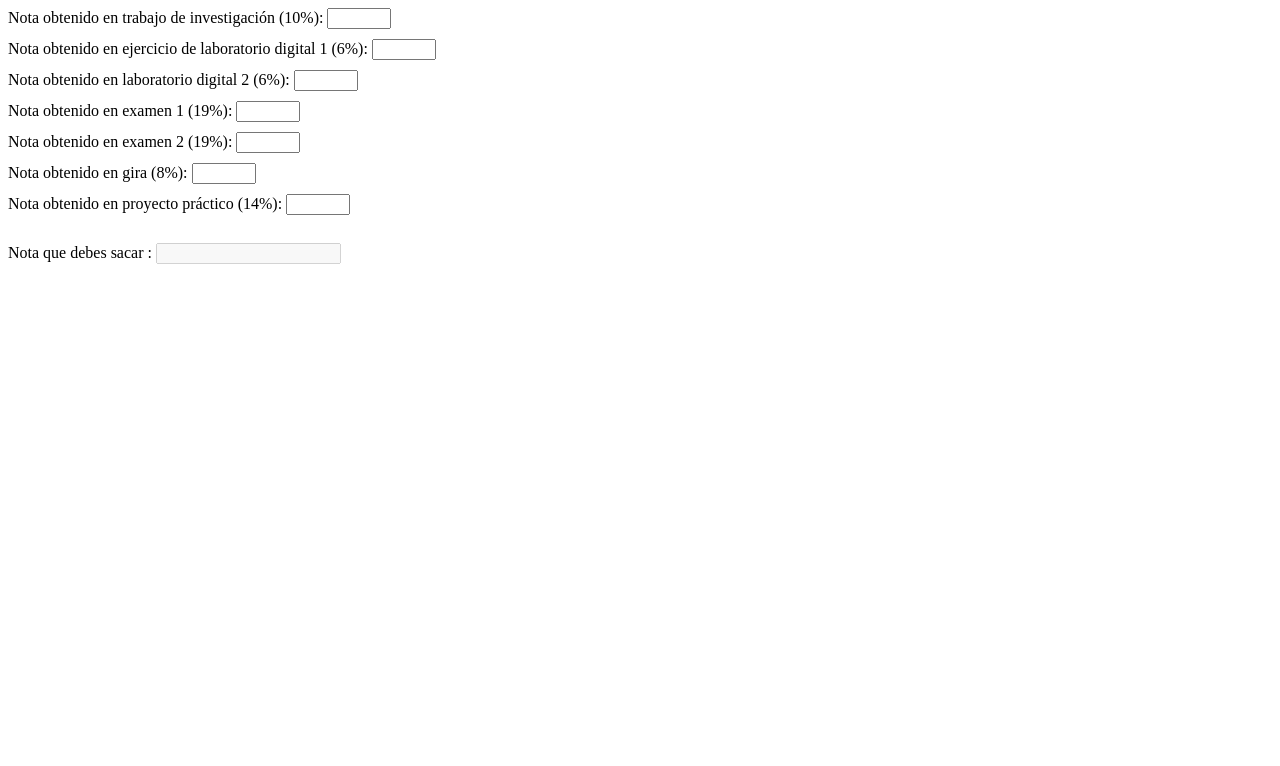
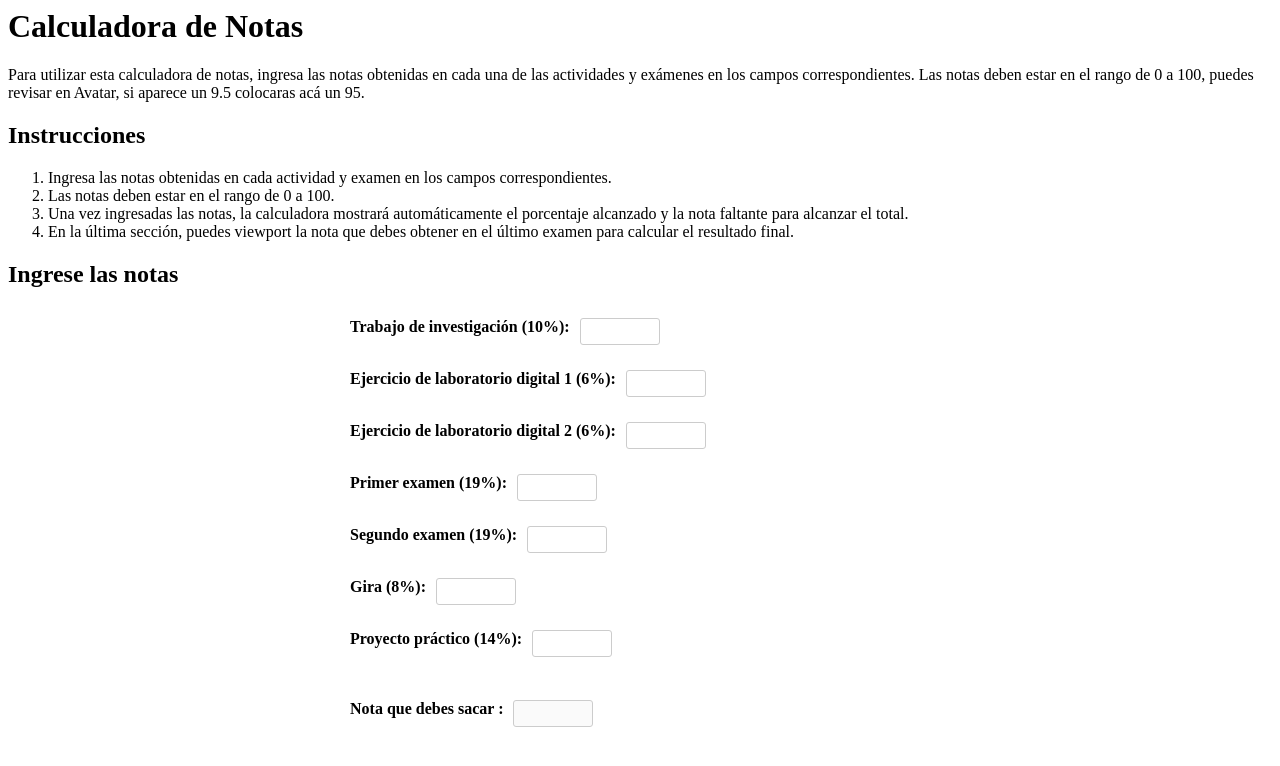
Before and after one commit to Cristian-RM/IGAQuedebosacarCursoElectricidad, a plain HTML site: page index.html in a window 1280 px wide. Drawn offline with Linux system fonts and the light colour scheme.

Commit message:
se mejora el css

```diff
--- a/index.html
+++ b/index.html
@@ -9,46 +9,118 @@
         .rubro {
             margin-bottom: 10px;
         }
+
+        .panel-notas {
+            display: flex;
+            flex-wrap: wrap;
+            justify-content: start;
+            align-items: start;
+            margin: 0 auto;
+            max-width: 600px;
+        }
+
+        .rubro {
+            display: flex;
+            flex-direction: row;
+            margin: 10px;
+            width: 100%;
+        }
+
+        label {
+            font-weight: bold;
+            margin-bottom: 5px;
+        }
+
+        .rubro input {
+            padding: 5px;
+            border: 1px solid #ccc;
+            border-radius: 3px;
+            width: 80px;
+            margin-bottom: 5px;
+            margin-left: 10px;
+        }
+
+        label[id$="porcentaje"],
+        span[id$="porcentaje"] {
+            font-weight: bold;
+            margin-left: 5px;
+        }
+
+        span[id$="porcentaje"] {
+            display: inline-block;
+            padding: 2px 5px;
+            background-color: #eee;
+            border-radius: 3px;
+        }
+
+        label[id="porcentajeTotal"],
+        label[id="notafaltantetotal"] {
+            font-weight: bold;
+            margin-top: 10px;
+        }
+
+        input[type="number"]::-webkit-inner-spin-button,
+        input[type="number"]::-webkit-outer-spin-button {
+            -webkit-appearance: none;
+            margin: 0;
+        }
     </style>
 </head>
 
 <body onload="preparar()">
+    <h1>Calculadora de Notas</h1>
+    <p>Para utilizar esta calculadora de notas, ingresa las notas obtenidas en cada una de las actividades y exámenes en
+        los campos correspondientes. Las notas deben estar en el rango de 0 a 100, puedes revisar en Avatar, si aparece
+        un 9.5 colocaras acá un 95.</p>
+    <h2>Instrucciones</h2>
+    <ol>
+        <li>Ingresa las notas obtenidas en cada actividad y examen en los campos correspondientes.</li>
+        <li>Las notas deben estar en el rango de 0 a 100.</li>
+        <li>Una vez ingresadas las notas, la calculadora mostrará automáticamente el porcentaje alcanzado y la nota
+            faltante para alcanzar el total.</li>
+        <li>En la última sección, puedes viewport la nota que debes obtener en el último examen para calcular el
+            resultado final.</li>
+    </ol>
+
+
+    <h2>Ingrese las notas</h2>
+    <div class="panel-notas">
         <div class="rubro">
-        <label for="trabajoInvestigacion">Nota obtenido en trabajo de investigación (10%):</label>
+            <label for="trabajoInvestigacion">Trabajo de investigación (10%):</label>
             <input type="number" id="trabajoInvestigacion" min="0" max="100">
             <label id="trabajoInvestigacionporcentaje"></label>
         </div>
 
         <div class="rubro">
-        <label for="ejercicioLabDigital">Nota obtenido en ejercicio de laboratorio digital 1 (6%):</label>
+            <label for="ejercicioLabDigital">Ejercicio de laboratorio digital 1 (6%):</label>
             <input type="number" id="labDigital1" min="0" max="100">
             <label id="labDigital1porcentaje"></label>
         </div>
         <div class="rubro">
-        <label for="labDigital2">Nota obtenido en laboratorio digital 2 (6%):</label>
+            <label for="labDigital2">Ejercicio de laboratorio digital 2 (6%):</label>
             <input type="number" id="labDigital2" min="0" max="100">
             <label id="labDigital2porcentaje"></label>
         </div>
         <div class="rubro">
-        <label for="examen1">Nota obtenido en examen 1 (19%):</label>
+            <label for="examen1">Primer examen (19%):</label>
             <input type="number" id="examen1" min="0" max="100">
             <label id="examen1porcentaje"></label>
         </div>
         <div class="rubro">
-        <label for="examen2">Nota obtenido en examen 2 (19%):</label>
+            <label for="examen2">Segundo examen (19%):</label>
             <input type="number" id="examen2" min="0" max="100">
             <label id="examen2porcentaje"></label>
         </div>
 
         <div class="rubro">
-        <label for="gira">Nota obtenido en gira (8%):</label>
+            <label for="gira">Gira (8%):</label>
             <input type="number" id="gira" min="0" max="100">
             <label id="giraporcentaje"></label>
         </div>
         <div class="rubro">
-        <label for="proyectoPractico">Nota obtenido en proyecto práctico (14%):</label>
+            <label for="proyectoPractico">Proyecto práctico (14%):</label>
             <input type="number" id="proyectoPractico" min="0" max="100">
-        <span id="proyectoPracticoporcentaje"></span>
+            <label id="proyectoPracticoporcentaje"></label>
         </div>
         <div>
             <label for="" id="porcentajeTotal"></label><br>
@@ -61,7 +133,7 @@
             <input type="number" id="examen3" min="0" max="    100">
             <label id="examen3porcentaje"></label>
         </div>
-
+    </div>
     <p id="resultado"></p>
     <img src="" id="carita" alt="">
 
@@ -155,12 +227,12 @@
             } else if (porcentajeFaltante <= 19) {
                 mensajenota += `Necesitas obtener al menos un ${Number((porcentajeFaltante / 0.19).toFixed(2))} en el examen 3 para ganar, el porcentaje fatlante es ${porcentajeFaltante}.`
                 document.getElementById("carita").src = "https://static.vecteezy.com/system/resources/previews/006/828/449/non_2x/face-emoji-expressing-a-happy-mood-free-vector.jpg";
-                document.getElementById("notafaltantetotal").innerHTML = "Nota faltante " +  Number(porcentajeFaltante).toFixed(2) + "%";
+                document.getElementById("notafaltantetotal").innerHTML = "Nota faltante " + Number(porcentajeFaltante).toFixed(2) + "%";
                 document.getElementById("examen3").value = Number((porcentajeFaltante / 0.19).toFixed(2));
             } else if (porcentajeFaltante > 19) {
                 mensajenota += ` lo lamento ya no puedes ganar el curso ya que necesitas ${Number((porcentajeFaltante - 19)).toFixed(2)}% en otros rubros y un 100 en el tercer examen para pasar el curso,el porcentaje fatlante es ${porcentajeFaltante}.`
                 document.getElementById("carita").src = "https://www.shutterstock.com/image-vector/sad-face-600w-227104954.jpg";
-                document.getElementById("notafaltantetotal").innerHTML = "Nota faltante " +  Number(porcentajeFaltante).toFixed(2) + "%";
+                document.getElementById("notafaltantetotal").innerHTML = "Nota faltante " + Number(porcentajeFaltante).toFixed(2) + "%";
 
             }
 
```
Lines whose indentation alone changed are shown as unchanged.
